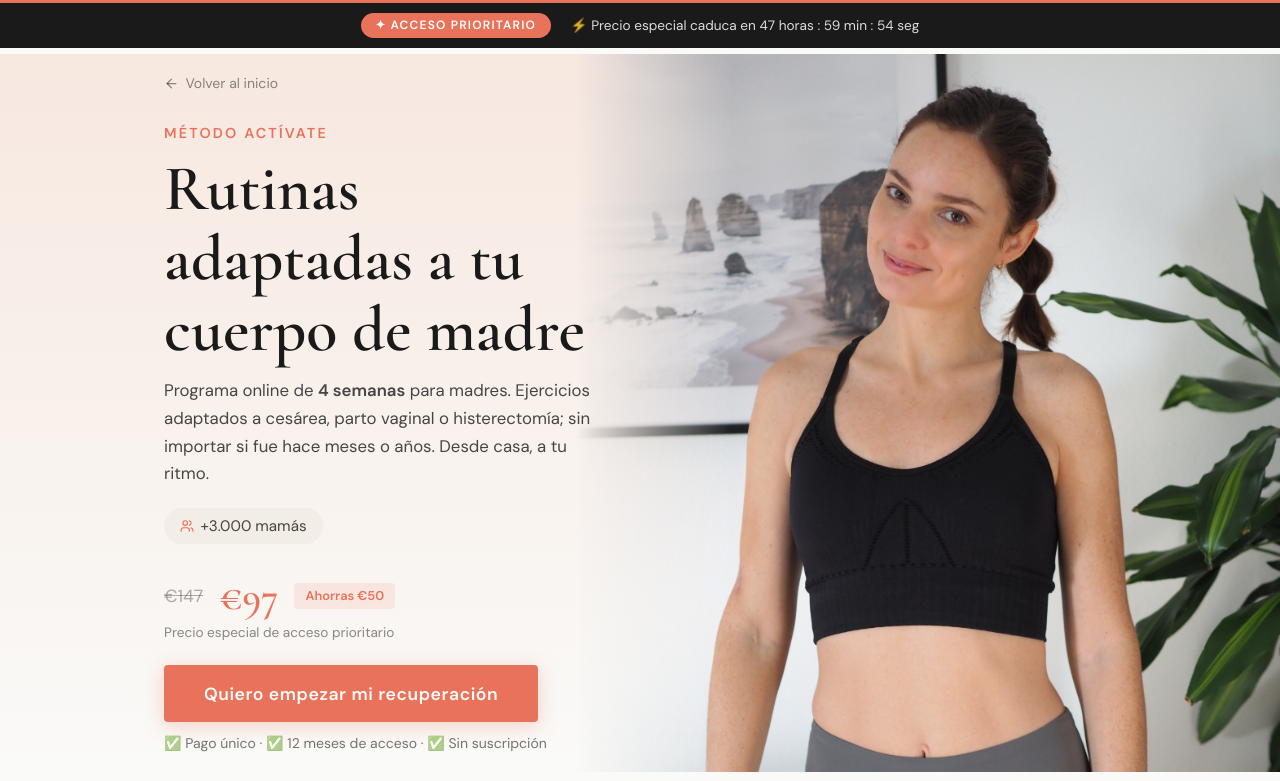
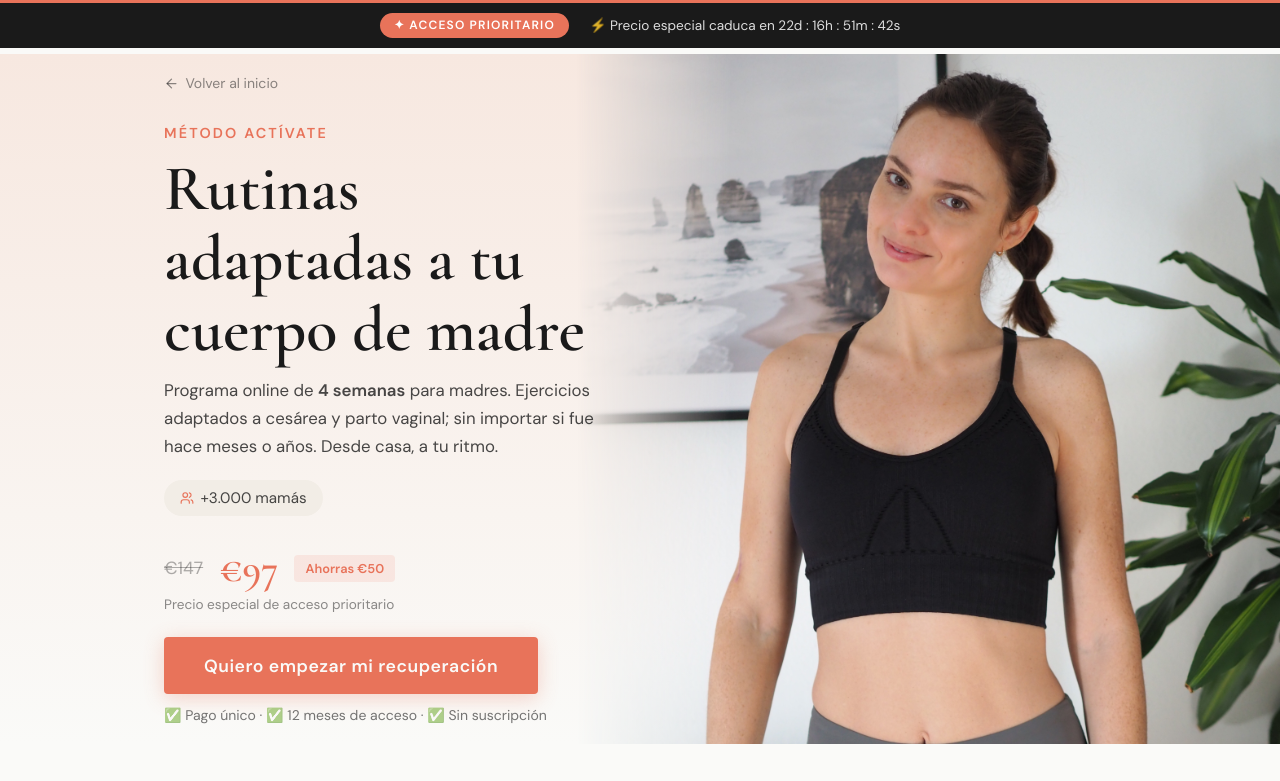
Before and after one commit to susanaaresla-lab/esencial-susana, a React (Create React App) app: page /acceso-prioritario in a window 1280 px wide. Shown: the top 781 px of the page. Built offline with nearby package versions, Linux system fonts and the light colour scheme.

Commit message:
Countdown fijo hasta 48h desde el 1 de octubre

```diff
--- a/src/pages/ActivateListaEsperaPage.js
+++ b/src/pages/ActivateListaEsperaPage.js
@@ -3,8 +3,7 @@ import { useNavigate } from 'react-router-dom';
 import { useState, useEffect } from 'react';
 import { Helmet } from 'react-helmet-async';
 
-const COUNTDOWN_HOURS = 48;
-const COUNTDOWN_STORAGE_KEY = 'ap_countdown_deadline_v2';
+const OFFER_END = new Date('2026-10-03T00:00:00+02:00'); // 00h del 1 oct + 48h
 const CHECKOUT_URL = 'https://pay.hotmart.com/M106127773H?checkoutMode=10';
 
 const FAQS = [
@@ -39,44 +38,28 @@ function FaqItem({ q, a }) {
   );
 }
 
-function getVisitorDeadline() {
-  try {
-    const stored = localStorage.getItem(COUNTDOWN_STORAGE_KEY);
-    if (stored) {
-      const deadline = parseInt(stored, 10);
-      if (!isNaN(deadline)) return deadline;
-    }
-    const newDeadline = Date.now() + COUNTDOWN_HOURS * 3600000;
-    localStorage.setItem(COUNTDOWN_STORAGE_KEY, String(newDeadline));
-    return newDeadline;
-  } catch (e) {
-    // Si localStorage no está disponible, usar cuenta atrás fija de sesión
-    return Date.now() + COUNTDOWN_HOURS * 3600000;
-  }
+function calcTimeLeft() {
+  const diff = OFFER_END - Date.now();
+  if (diff <= 0) return null;
+  return {
+    d: Math.floor(diff / 86400000),
+    h: Math.floor((diff % 86400000) / 3600000),
+    m: Math.floor((diff % 3600000) / 60000),
+    s: Math.floor((diff % 60000) / 1000)
+  };
 }
 
 function CountdownBar() {
-  const [deadline] = useState(getVisitorDeadline);
-  const calcTimeLeft = () => {
-    const diff = deadline - Date.now();
-    if (diff <= 0) return null;
-    return {
-      h: Math.floor(diff / 3600000),
-      m: Math.floor((diff % 3600000) / 60000),
-      s: Math.floor((diff % 60000) / 1000)
-    };
-  };
   const [timeLeft, setTimeLeft] = useState(calcTimeLeft);
   useEffect(() => {
     const timer = setInterval(() => setTimeLeft(calcTimeLeft()), 1000);
     return () => clearInterval(timer);
-    // eslint-disable-next-line react-hooks/exhaustive-deps
-  }, [deadline]);
+  }, []);
   if (!timeLeft) return null;
   const pad = (n) => String(n).padStart(2, '0');
   return (
     <span style={{ fontSize: '0.85rem', color: 'rgba(255,255,255,0.85)' }}>
-      ⚡ Precio especial caduca en {pad(timeLeft.h)} horas : {pad(timeLeft.m)} min : {pad(timeLeft.s)} seg
+      ⚡ Precio especial caduca en {timeLeft.d}d : {pad(timeLeft.h)}h : {pad(timeLeft.m)}m : {pad(timeLeft.s)}s
     </span>
   );
 }
@@ -144,7 +127,7 @@ export default function ActivateListaEsperaPage() {
               Rutinas adaptadas a tu cuerpo de madre
             </h1>
             <p style={{ fontSize: '1.05rem', color: 'rgba(26,26,26,0.8)', maxWidth: 520, marginBottom: '1.25rem', lineHeight: 1.65 }}>
-              Programa online de <strong>4 semanas</strong> para madres. Ejercicios adaptados a cesárea, parto vaginal o histerectomía; sin importar si fue hace meses o años. Desde casa, a tu ritmo.
+              Programa online de <strong>4 semanas</strong> para madres. Ejercicios adaptados a cesárea y parto vaginal; sin importar si fue hace meses o años. Desde casa, a tu ritmo.
             </p>
             <div className="flex flex-wrap gap-3" style={{ marginBottom: '2rem' }}>
               <span className="pill" style={{ fontSize: '0.95rem', padding: '0.5rem 1rem' }}><Users />+3.000 mamás</span>
@@ -209,7 +192,7 @@ export default function ActivateListaEsperaPage() {
             <div>
               <div style={label('var(--coral)')}>Diseñado para empezar desde donde estás</div>
               <h2 className="t-serif" style={{ fontSize: 'clamp(1.75rem, 3vw, 2.25rem)', marginBottom: '1.25rem', lineHeight: 1.2 }}>
-                Especializado en cesárea, parto vaginal o histerectomía
+                Especializado en cesárea y parto vaginal
               </h2>
               <ul className="check-list" style={{ marginBottom: '2rem' }}>
                 {[
@@ -468,7 +451,7 @@ export default function ActivateListaEsperaPage() {
             Si lo intentaste antes y no funcionó, no es porque tú hayas fallado. Es porque el método no estaba adaptado a tu cuerpo de madre. <strong style={{ color: 'var(--black)' }}>Este sí lo está.</strong>
           </p>
           <p style={{ fontSize: '1.05rem', color: 'rgba(26,26,26,0.75)', lineHeight: 1.8 }}>
-            Rutinas sin impacto, desde cero, pensadas para cesárea, parto vaginal o histerectomía. Para madres sin experiencia previa. Para madres con poco tiempo. Para madres que están hartas de no saber por dónde empezar.
+            Rutinas sin impacto, desde cero, pensadas para cesárea y parto vaginal. Para madres sin experiencia previa. Para madres con poco tiempo. Para madres que están hartas de no saber por dónde empezar.
           </p>
         </div>
       </section>
```
